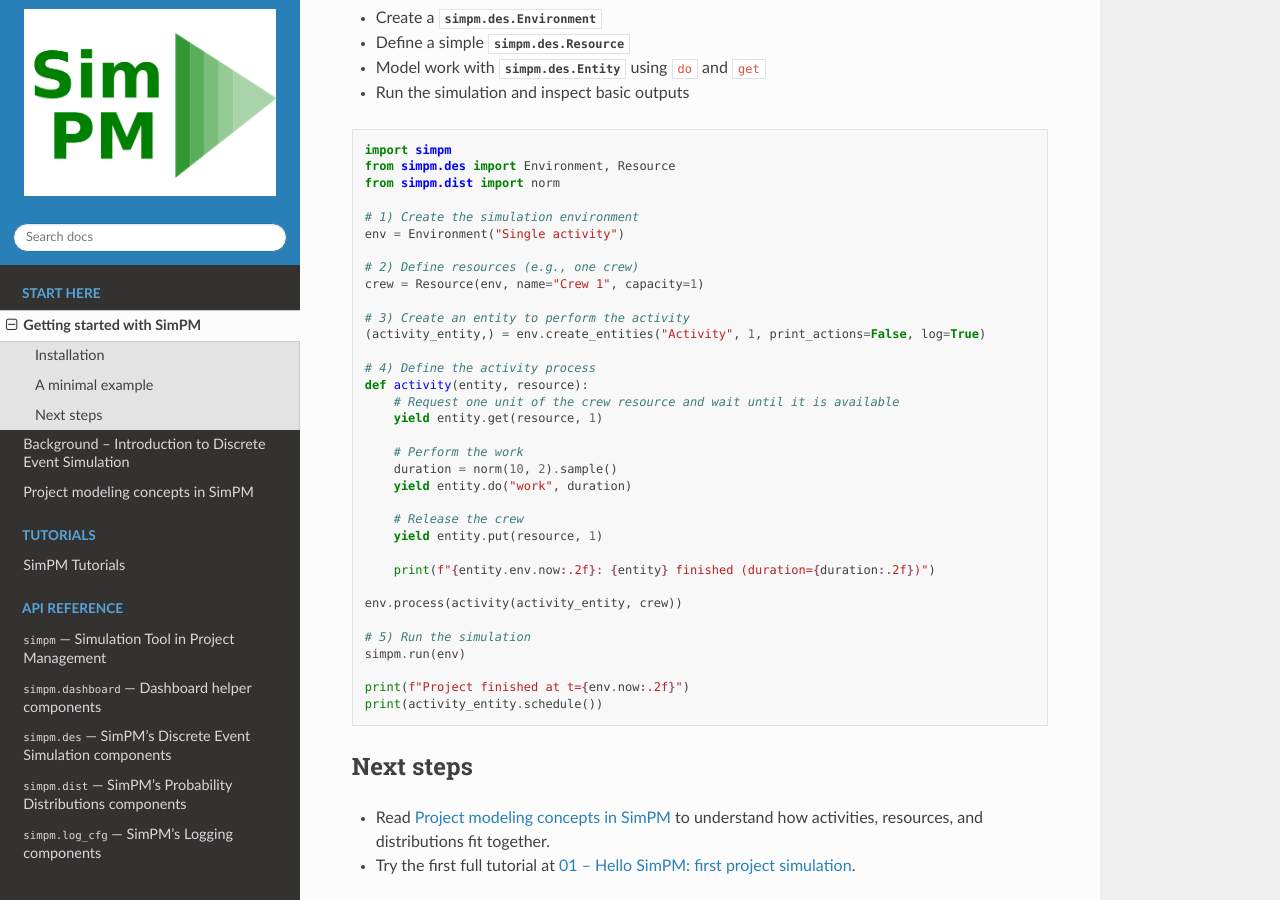
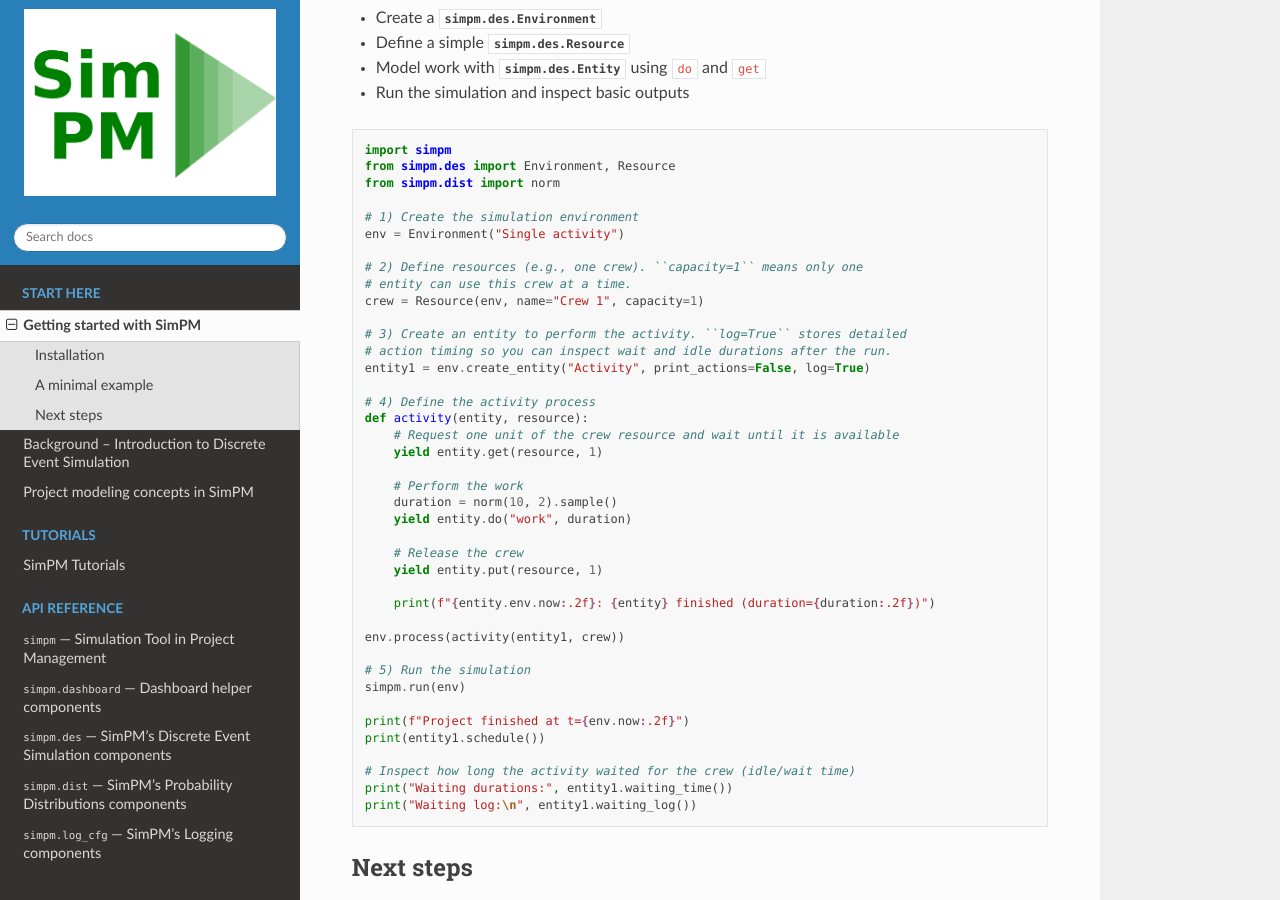
Before and after one commit to Project-SimPM/SimPM, a Sphinx documentation site: the page built from docs/source/getting-started.rst, in a window 1280 px wide and 900 px high, scrolled down 683 px. Built offline with Sphinx 7.4.7 and the Read the Docs theme 3.1.0, drawn with Linux system fonts in a browser that asks for light colours.

Commit message:
Improve getting started entity creation guidance

```diff
--- a/docs/source/getting-started.rst
+++ b/docs/source/getting-started.rst
@@ -38,11 +38,13 @@
    # 1) Create the simulation environment
    env = Environment("Single activity")
 
-   # 2) Define resources (e.g., one crew)
+   # 2) Define resources (e.g., one crew). ``capacity=1`` means only one
+   # entity can use this crew at a time.
    crew = Resource(env, name="Crew 1", capacity=1)
 
-   # 3) Create an entity to perform the activity
-   (activity_entity,) = env.create_entities("Activity", 1, print_actions=False, log=True)
+   # 3) Create an entity to perform the activity. ``log=True`` stores detailed
+   # action timing so you can inspect wait and idle durations after the run.
+   entity1 = env.create_entity("Activity", print_actions=False, log=True)
 
    # 4) Define the activity process
    def activity(entity, resource):
@@ -58,13 +60,17 @@
 
        print(f"{entity.env.now:.2f}: {entity} finished (duration={duration:.2f})")
 
-   env.process(activity(activity_entity, crew))
+   env.process(activity(entity1, crew))
 
    # 5) Run the simulation
    simpm.run(env)
 
    print(f"Project finished at t={env.now:.2f}")
-   print(activity_entity.schedule())
+   print(entity1.schedule())
+
+   # Inspect how long the activity waited for the crew (idle/wait time)
+   print("Waiting durations:", entity1.waiting_time())
+   print("Waiting log:\n", entity1.waiting_log())
 
 Next steps
 ----------
```
